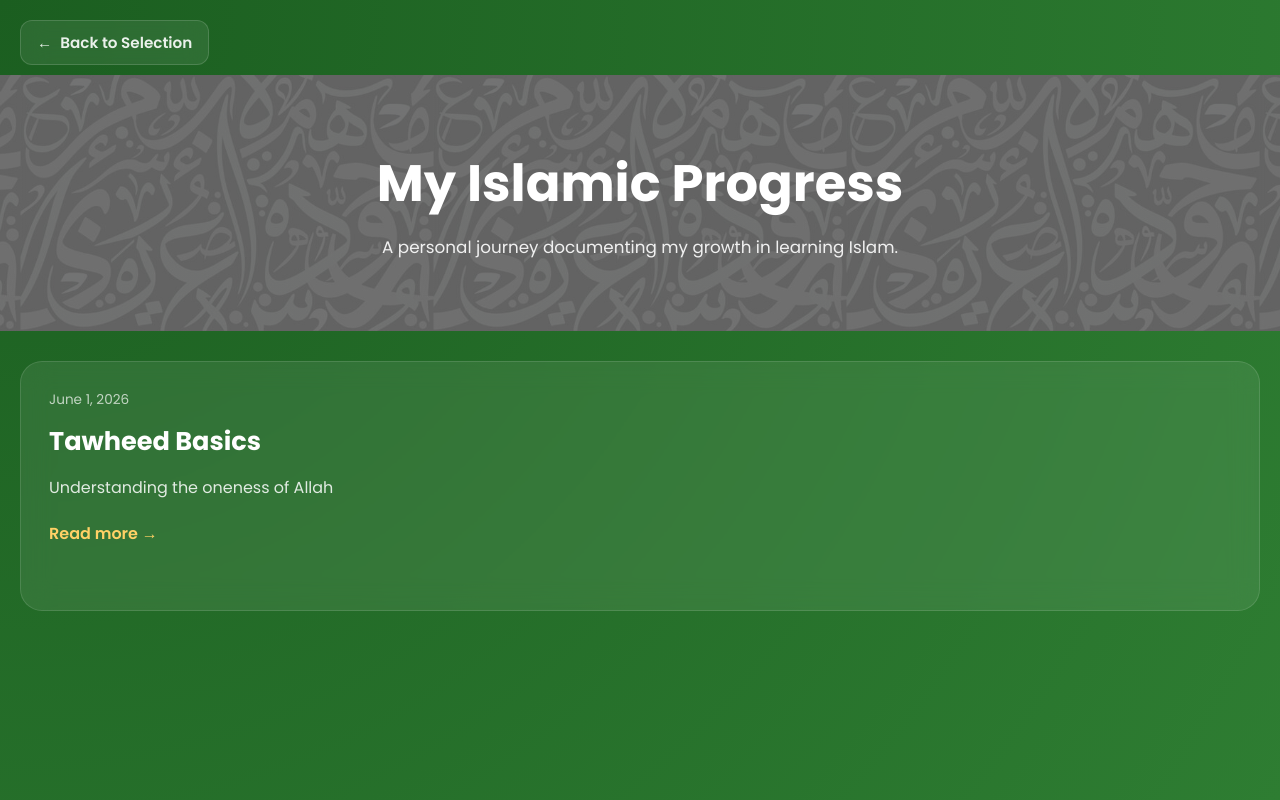
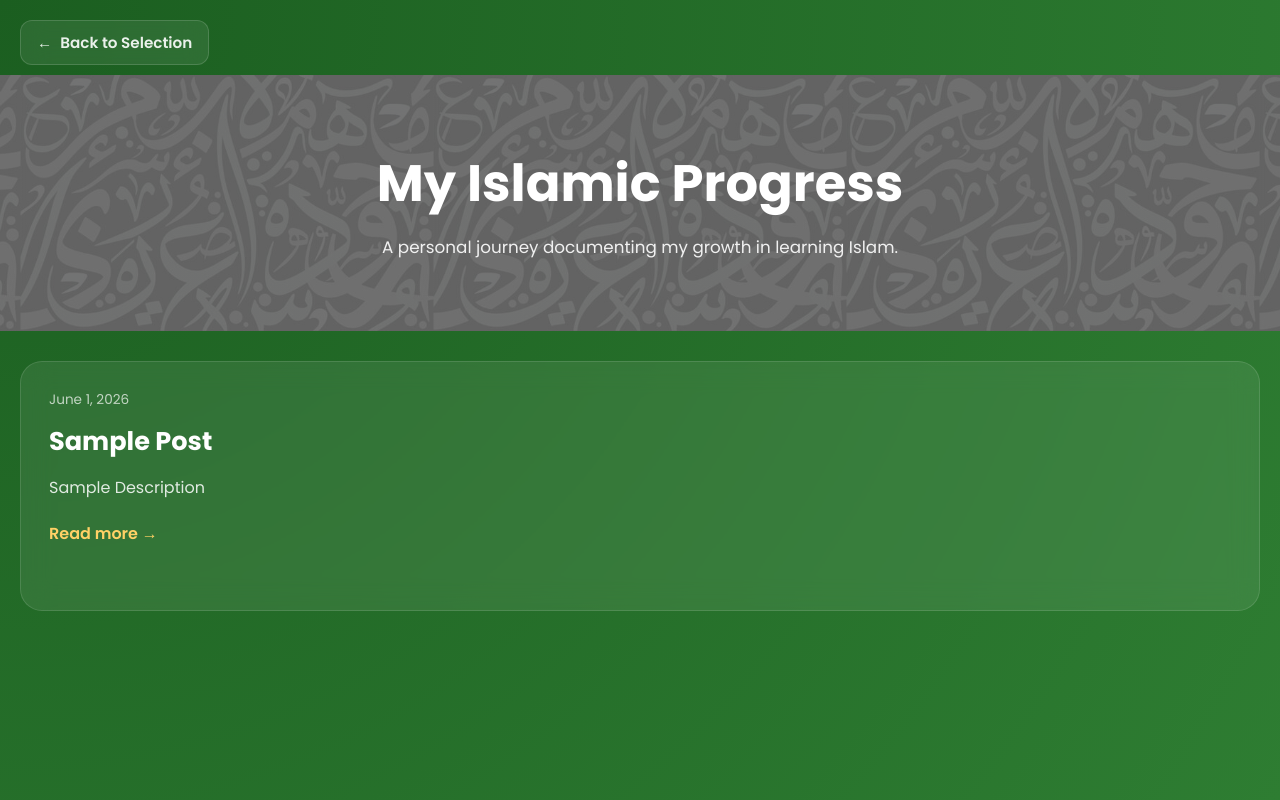
Before and after one commit to Tawseef-Reza/accountability, a React (Vite) app: page /islamic in a window 1280 px wide. Built offline with nearby package versions, Linux system fonts and the light colour scheme.

Commit message:
edited sample post

```diff
--- a/src/data/islamicPosts.js
+++ b/src/data/islamicPosts.js
@@ -1,11 +1,12 @@
 const islamicPosts = [
   {
     id: 1,
-    title: "Tawheed Basics",
-    description: "Understanding the oneness of Allah",
-    content: "Today I studied the basics of Tawheed...",
-    date: "June 1, 2026",
-  },
+    title: 'Sample Post',
+    description: 'Sample Description',
+    content:
+      'Sample Content',
+    date: 'June 1, 2026',
+  }
 ]
 
 export default islamicPosts
```
